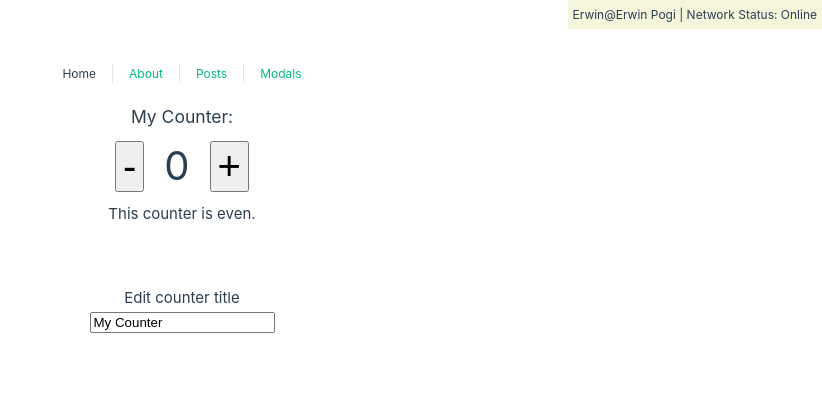
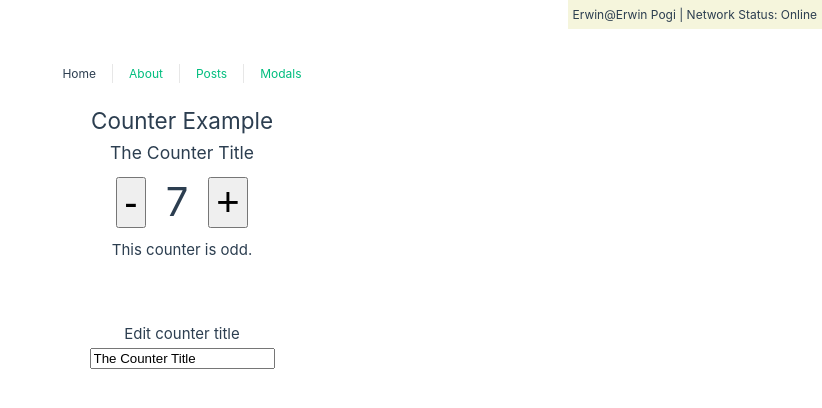
Before and after one commit to erwinmacaraig/learning-vue-composition, a Vue app: page / in a window 1280 px wide. Shown: the top 408 px of the page, without its empty margins (458-1280 px from the left). Built offline with nearby package versions, Linux system fonts and the light colour scheme.

Commit message:
implemented pinia stores

```diff
--- a/src/stores/counter.js
+++ b/src/stores/counter.js
@@ -3,14 +3,21 @@ import { defineStore } from 'pinia'
 export const useCounterStore = defineStore({
   id: 'counter',
   state: () => ({
-    counter: 0
+    count: 7,
+    title: 'The Counter Title'
   }),
   getters: {
-    doubleCount: (state) => state.counter * 2
+    oddOrEven: (state) => {
+      if (state.count % 2 === 0) return 'even'
+      return 'odd'
+    }
   },
   actions: {
-    increment() {
-      this.counter++
+    increaseCounter(amount) {
+      this.count += amount
+    },
+    decreaseCounter(amount){
+      this.count -= amount
     }
   }
 })
--- a/src/views/HomeView.vue
+++ b/src/views/HomeView.vue
@@ -2,104 +2,29 @@
 <template>
   <div class="home">
     <h2 ref="appTitleRef">{{ appTitle}}</h2>
-    <h3>{{ counterData.title }}:</h3>
+    <h3>{{counter.title}}</h3>
     <div>
-      <button @click="decreaseCounter(3)" class="btn">-</button>
-      <span class="counter">{{counterData.count}}</span>
-      <button @click="increaseCounter(2)" class="btn">+</button>
+      <button @click="counter.decreaseCounter(1)" class="btn">-</button>
+      <span class="counter">{{counter.count}}</span>
+      <button @click="counter.increaseCounter(1)" class="btn">+</button>
     </div>
 
-    <p>This counter is {{oddOrEven}}.</p>
+    <p>This counter is {{ counter.oddOrEven }}.</p>
 
     <div class="edit">
       <h4>Edit counter title</h4>
-      <input type="text" v-model="counterData.title">
+      <input type="text" v-model="counter.title">
     </div>
   </div>
 </template>
 
-<!--
-<script>
-  export default {
-    data(){
-      return {
-        counter: 0
-      }
-    },
-    methods: {
-      increaseCounter() {
-        this.counter++
-      },
-      decreaseCounter(){
-        this.counter--
-      }
-    }
-  }
-</script>
--->
+<script setup>
+  import { onActivated, onDeactivated, ref } from  'vue'
+  import {useCounterStore} from '@/stores/counter'
 
-<!--
-<script>
-import {ref} from 'vue';
-export default {
-  setup() {
-      const counter = ref(0)
+  const counter = useCounterStore()
 
-      const increaseCounter = () => {
-        counter.value++
-      }
-      const decreaseCounter = () => {
-        counter.value--
-      }
-
-      return {
-        counter,
-        increaseCounter,
-        decreaseCounter
-      }
-    }
-}
-</script>
- -->
-
-<script setup>
-  import { ref, reactive, computed, watch, onActivated, onDeactivated, onMounted } from  'vue'
-  import { useCounter } from '../use/useCounter'
-  // const counter = ref(0)
-  // const counterTitle = ref('My Counter')
-  // const appTitle = 'My Ok Counter'
-
-  // const appTitleRef = ref(null)
-  // const counterData = reactive({
-  //   count: 0,
-  //   title: 'My Counter'
-  // })
-
-  // const oddOrEven = computed(() => {
-  //   if (counterData.count % 2 === 0){
-  //     return 'even';
-  //   }
-  //   return 'odd';
-  // })
-  // const increaseCounter = (amount) => {
-  //   counter.value++
-  //   counterData.count+=amount
-  // }
-  // const decreaseCounter = (amount) => {
-  //   counter.value--
-  //   counterData.count-=amount
-  // }
-
-  // watch(() => counterData.count, (newValue, oldValue) => {
-  //   if (newValue >= 20) {
-  //     alert('Reached limit to trigger watcher')
-  //   }
-  // })
-
-
-  const { counterData, oddOrEven, increaseCounter, decreaseCounter } = useCounter()
-
-
+  const appTitle = ref('Counter Example')
   onActivated(() => {
     console.log('onActivated')
   })
--- a/src/views/PostView.vue
+++ b/src/views/PostView.vue
@@ -1,8 +1,8 @@
 <script setup>
     import { ref } from 'vue'
-    import { useCounter } from '@/use/useCounter'
+    import {useCounterStore} from '@/stores/counter'
 
-    const {counterData, increaseCounter, oddOrEven } = useCounter()
+    const counter = useCounterStore()
     const posts = ref([
         {
             id: 'id1',
@@ -30,7 +30,7 @@
             <li> <RouterLink to="/postDetail/id3">Post 3</RouterLink> </li> -->
 
         </ul>
-        <div><button @click="increaseCounter(5)" class="counter-button" :class="{'yellow': oddOrEven === 'odd'}">{{counterData.count}}</button></div>
+        <div><button @click="counter.increaseCounter(1)" class="counter-button" :class="{'yellow': counter.oddOrEven === 'odd'}">{{counter.count}}</button></div>
 
     </div>
 </template>
```
